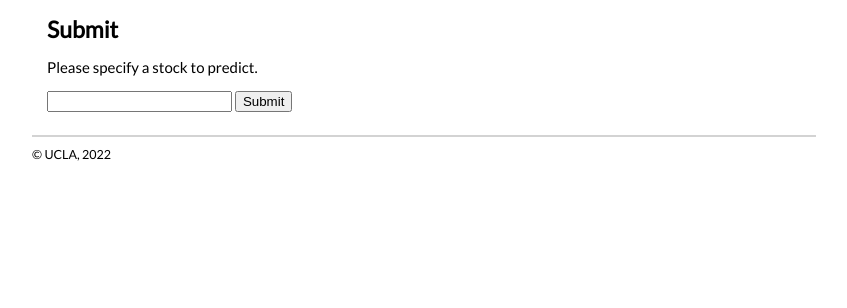
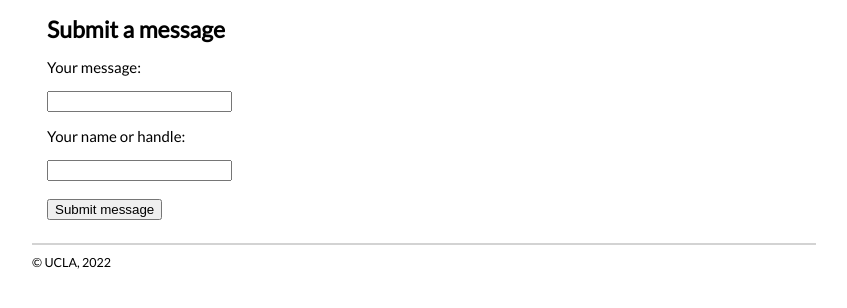
Before and after one commit to jonchang153/flask-web-dev, a Flask app: page / in a window 1280 px wide. Shown: the part 116-424 px from the top of the page, without its empty margins (216-1063 px from the left). Run offline with Flask 2, Linux system fonts and the light colour scheme.

Commit message:
edit submit.html to have appropriate submit functionality

```diff
--- a/templates/submit.html
+++ b/templates/submit.html
@@ -8,14 +8,17 @@
 </ul>
 {% endblock %}
 
-{% block header %}<h2>Submit</h2>{% endblock %}
+{% block header %}<h2>Submit a message</h2>{% endblock %}
 
 <!-- CONTENT BEGINS HERE -->
 
 {% block content %}
-  <p>Please specify a stock to predict.</p>
   <form method="post">
-      <input type="text" name="target" id="textbox">
-      <input type="submit" value="Submit">
+      <p>Your message:</p>
+      <input type="text" name="message" id="message">
+      <p>Your name or handle:</p>
+      <input type="text" name="name" id="name">
+      <br><br>
+      <input type="submit" value="Submit message">
   </form>
 {% endblock %}
```
